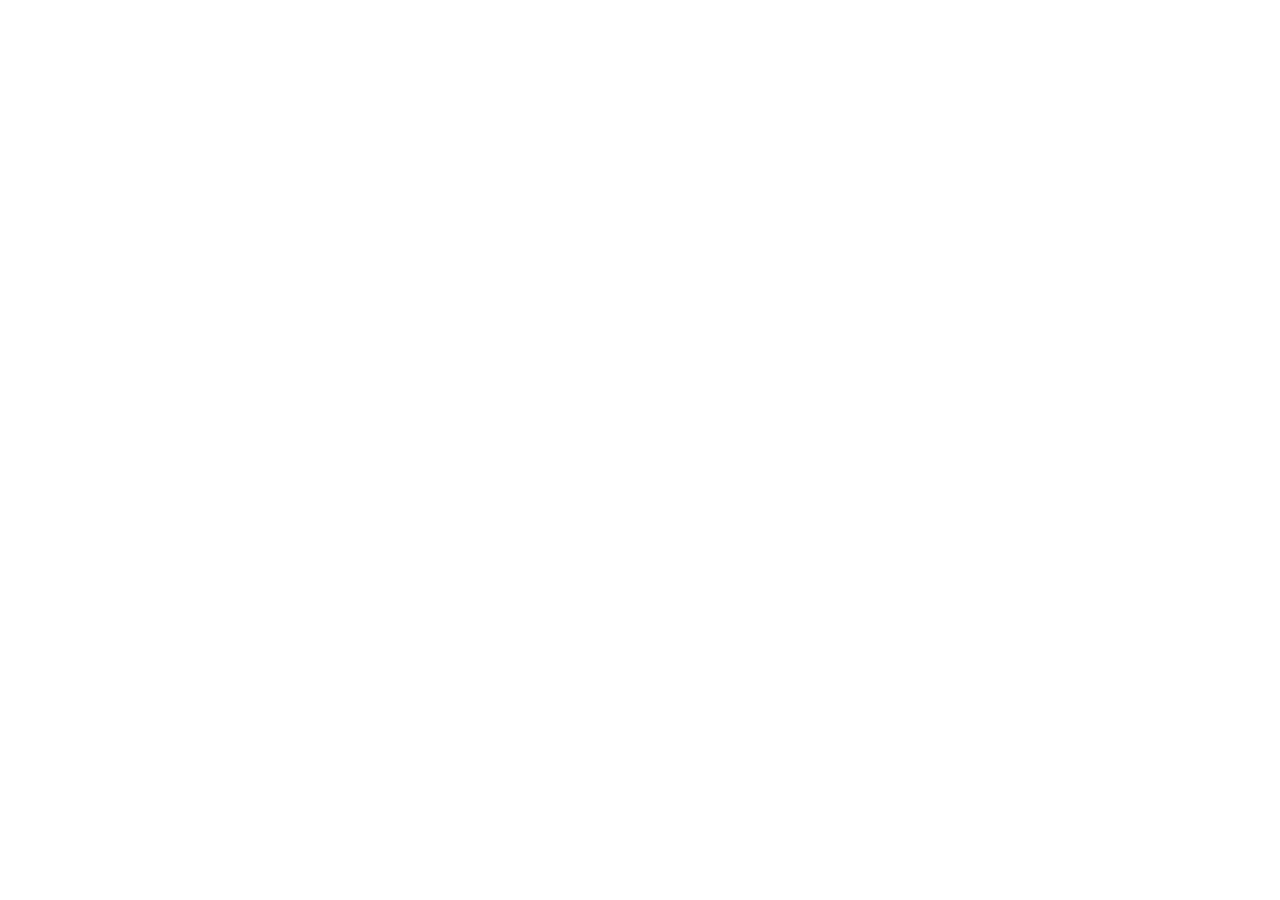
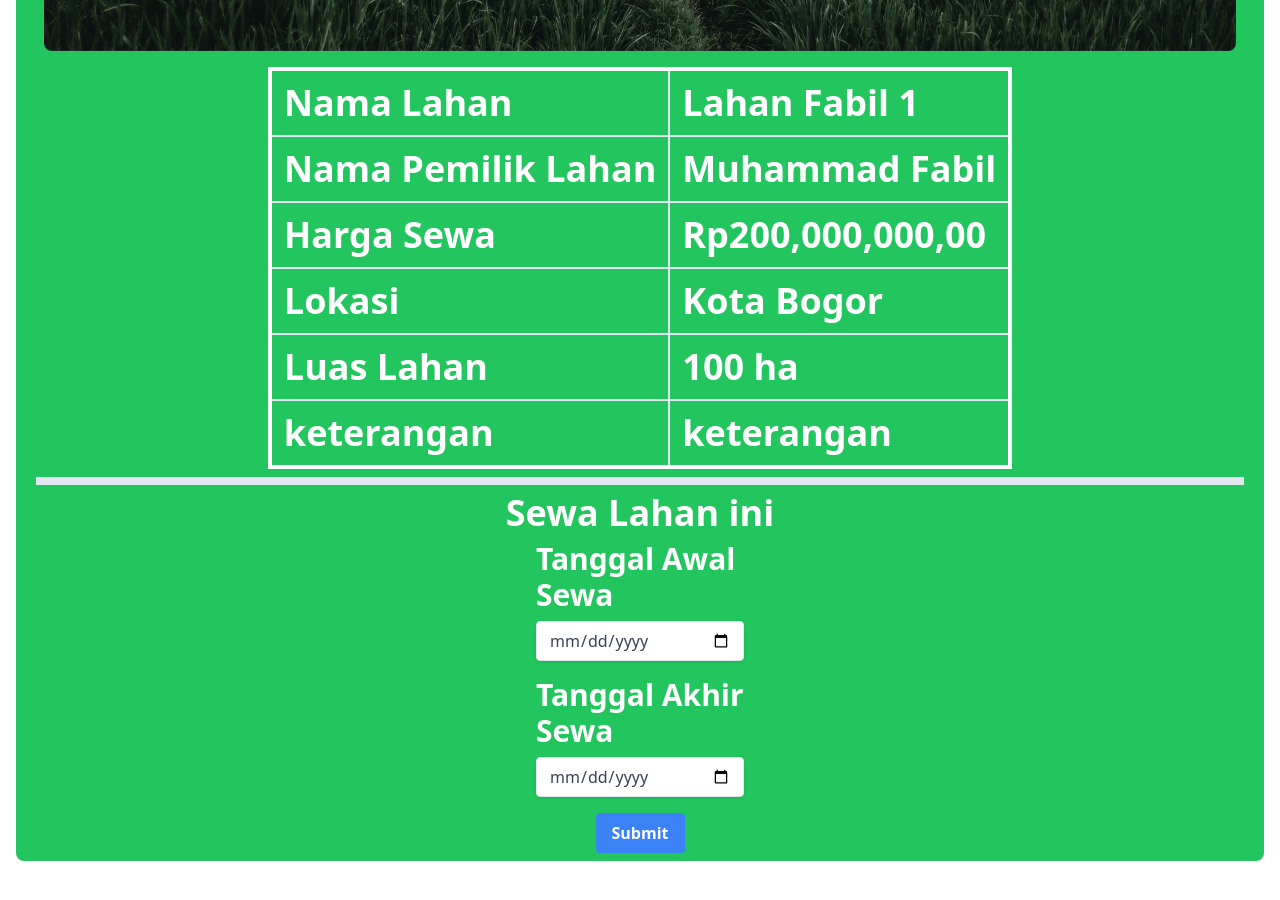
Before and after one commit to Ecoland-C624-PS008/ecoland-frontend, a React (Vite) app: page /land-detail in a window 1280 px wide. Before the commit this address had no page. Shown: the part 640-1540 px from the top of the page. Before the commit the page ends 800 px from the top, so only its background shows below. Built offline with nearby package versions, Linux system fonts and the light colour scheme.

Commit message:
detail-page

```diff
--- a/src/App.jsx
+++ b/src/App.jsx
@@ -16,6 +16,7 @@
 import Profile from './components/main/Profile';
 import MainPage from './pages/main/MainPage';
 import FormAddLands from './components/dashboard/FormAddLands';
+import DetailPage from './pages/DetailPage';
 
 function App() {
   return (
@@ -43,6 +44,7 @@
           </>
         } />
         <Route path="/lands" element={<MainPage />} />
+        <Route path="/land-detail" element={<DetailPage />} />
         <Route path="/dashboard" element={<DashboardAdmin />} />
         <Route path="/lands-admin" element={<LandAdmin />} />
         <Route path="/lands-admin/add" element={<FormAddLands />} />
--- a/src/pages/DetailPage.jsx
+++ b/src/pages/DetailPage.jsx
@@ -1,14 +1,66 @@
-import React from 'react'
-import Navbar from '../components/main/Navbar'
+import React from 'react';
 
 const DetailPage = () => {
   return (
-    <div>
-    <Navbar />
+    <div className='w-full py-[10rem] px-4 bg-white'>
+      <div className='flex justify-center items-center h-full'>
+        <div className='px-5 bg-green-500 text-center rounded-lg text-white p-2'>
+            <div className='border-b-8 p-2'>
+          <h1 className='font-extrabold text-5xl pb-2'>Detail Lahan</h1>
+          <img src='src/assets/lands.jpg' alt='sewa' className='rounded-lg' />
 
+          {/* Table */}
+          <table className='mt-4 mx-auto border-4 text-4xl border-white font-bold '>
+            <thead>
+              <tr>
+                <th className='border-2  border-r text-left p-3'> Nama Lahan</th>
+                <th className='border-2  border-r text-left p-3'> Lahan Fabil 1</th>
+              </tr>
+            </thead>
+            <tbody>
+              <tr >
+                <td className='border-2  border-r text-left p-3'>Nama Pemilik Lahan</td>
+                <td className='border-2  border-r text-left p-3'>Muhammad Fabil</td>
+              </tr>
+              <tr >
+                <td className='border-2  border-r text-left p-3'>Harga Sewa</td>
+                <td className='border-2  border-r text-left p-3'>Rp200,000,000,00</td>
+              </tr>
+              <tr >
+                <td className='border-2  border-r text-left p-3' >Lokasi</td>
+                <td className='border-2  border-r text-left p-3'>Kota Bogor</td>
+              </tr>
+              <tr >
+                <td className='border-2 border-r text-left p-3'>Luas Lahan</td>
+                <td className='border-2  border-r text-left p-3'>100 ha</td>
+              </tr>
+              <tr >
+                <td className='border-2  border-r text-left p-3'>keterangan</td>
+                <td className='border-2  border-r text-left p-3'>keterangan</td>
+              </tr>
+            </tbody>
+          </table>
+          </div>
+          <div>
+            <h1 className='text-center font-bold text-4xl p-2'>Sewa Lahan ini</h1>
+            <div className="mb-4 text-left px-[500px]">
+            <label htmlFor="tanggal-awal-sewa" className="block text-white  font-bold mb-2 text-3xl">Tanggal Awal Sewa</label>
+            <input id="tanggal-awal-sewa" type="date" className="shadow appearance-none border rounded w-full py-2 px-3 text-gray-700 leading-tight focus:outline-none focus:shadow-outline" />
+          </div>
+            <div className="mb-4 text-left px-[500px]">
+            <label htmlFor="tanggal-akhir-sewa" className="block text-white  font-bold mb-2 text-3xl">Tanggal Akhir Sewa</label>
+            <input id="tanggal-akhir-sewa" type="date" className="shadow appearance-none border rounded w-full py-2 px-3 text-gray-700 leading-tight focus:outline-none focus:shadow-outline" />
+          </div>
+          <div className='flex justify-center'>
+  <button className='bg-blue-500 hover:bg-blue-700 text-white font-bold py-2 px-4 rounded focus:outline-none focus:shadow-outline' type='submit'>
+    Submit
+  </button>
+</div>
+          </div>
+        </div>
+      </div>
+    </div>
+  );
+};
 
-    </div>
-  )
-}
-
-export default DetailPage
+export default DetailPage;
```
